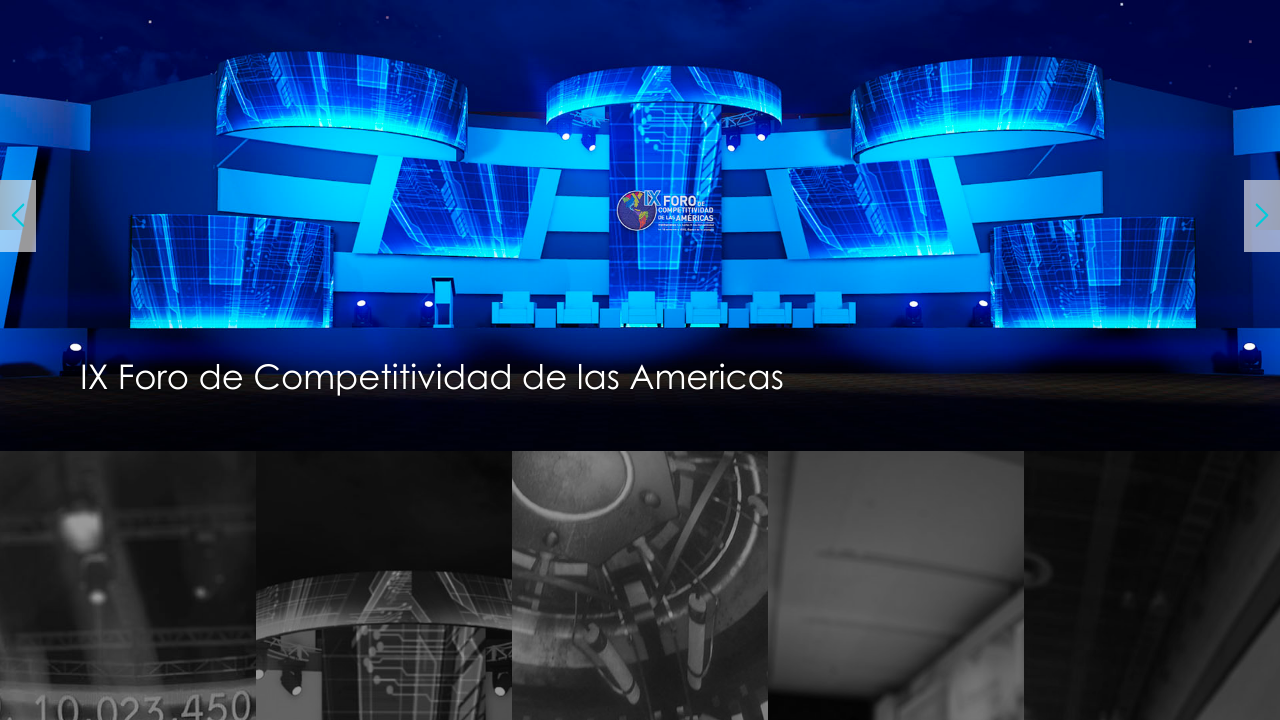
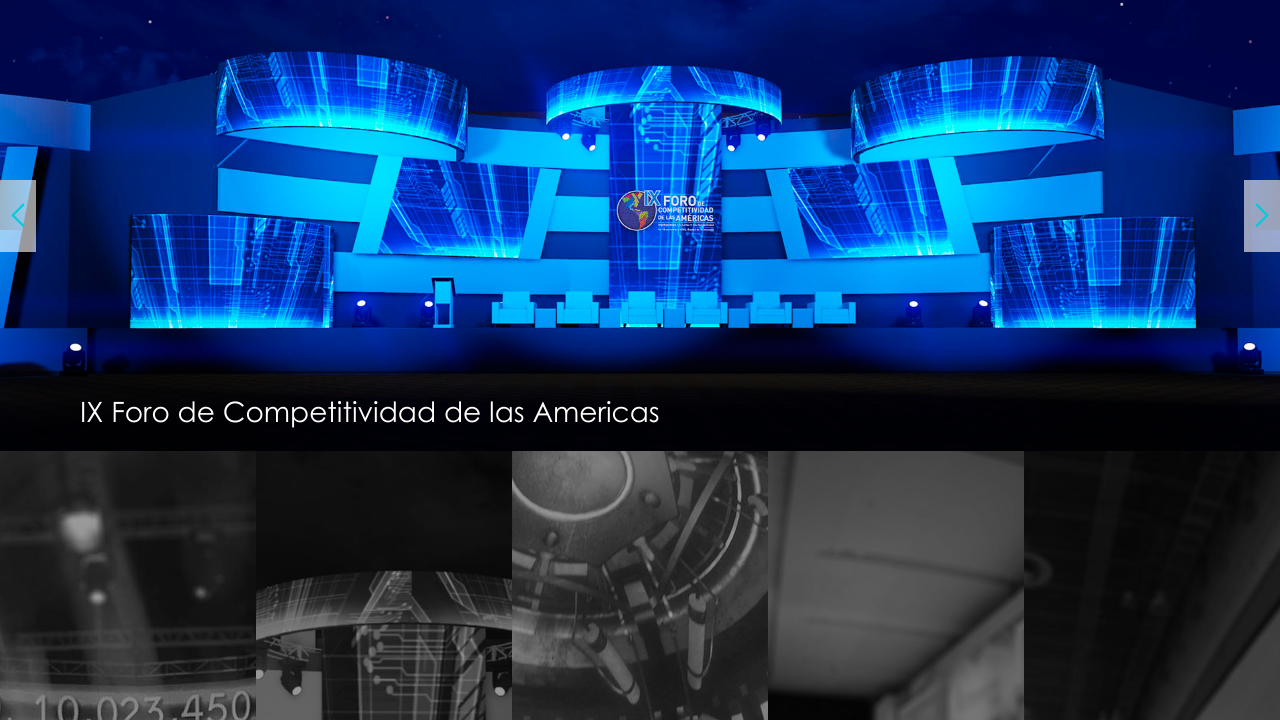
Before and after one commit to HenryVPinto/mastergt, a plain HTML site: page index.html in a window 1280 px wide. Shown: the part 80-800 px from the top of the page. Drawn offline with Linux system fonts and the light colour scheme; files whose address does not match are found by name.

Commit message:
class caption slider modified

```diff
--- a/css/kit.css
+++ b/css/kit.css
@@ -147,11 +147,13 @@ top: 7px;
 .slider_home .carousel-caption {
     right: 0;
     left: 0;
-    padding-bottom: 30px;
+    bottom: 0;
+    padding-bottom: 20px;
     text-align: left;
     padding-left: 80px;
-    font-size: 34px;
+    font-size: 28px;
     font-family: 'GOTHIC';
+    background: rgba(0, 0, 0, 0.48);
 }
 .carousel-control {
     bottom: 0;
```
